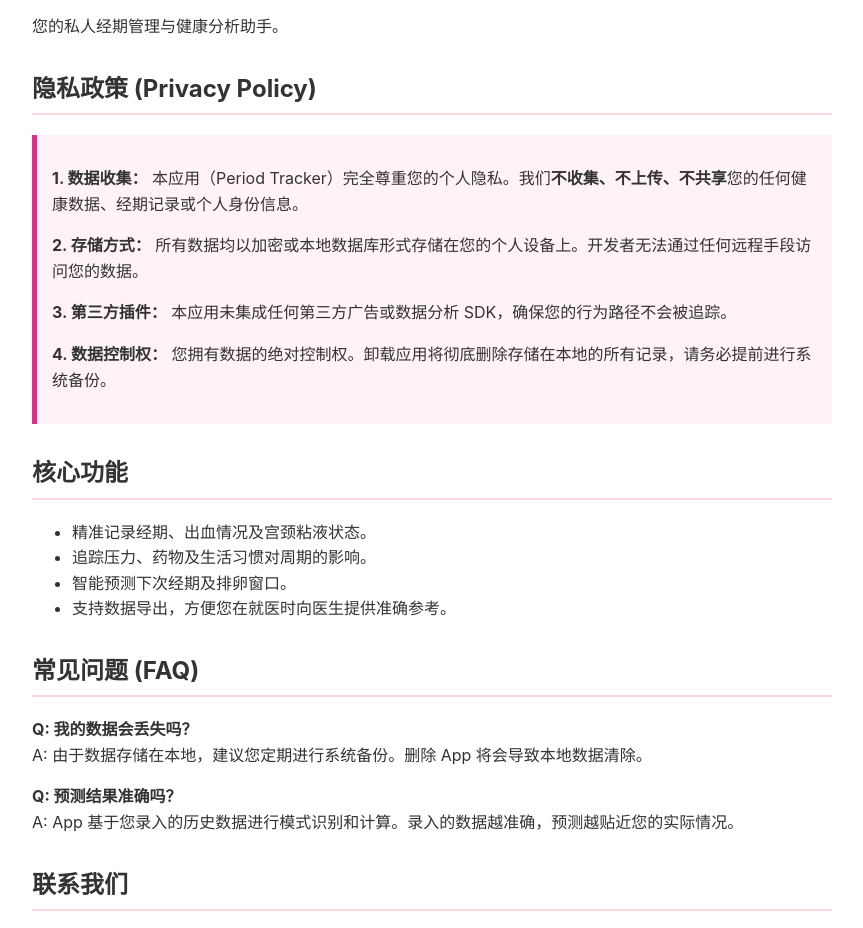
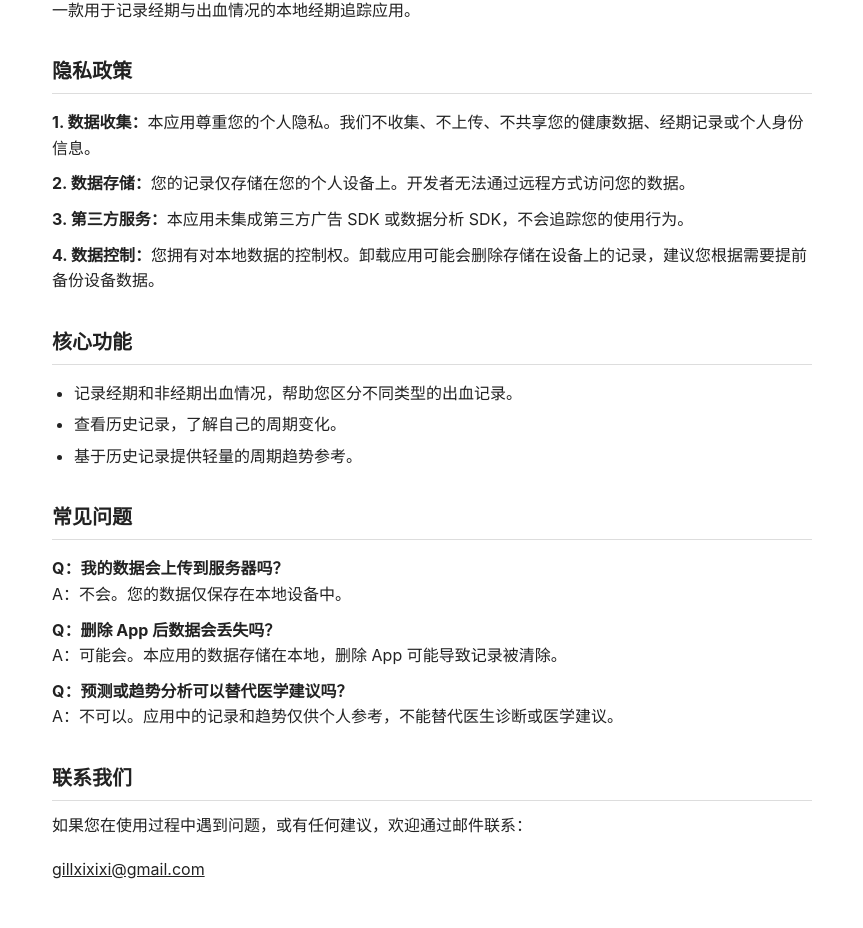
Before and after one commit to Traintotheuniverse/Period-Tracker-Support, a plain HTML site: page index.html in a window 1280 px wide. Shown: the part 100-1028 px from the top of the page, without its empty margins (208-1071 px from the left). After the commit the page ends 1006 px from the top, so only its background shows below. Drawn offline with Linux system fonts and the light colour scheme.

Commit message:
Update index.html

```diff
--- a/index.html
+++ b/index.html
@@ -1,48 +1,102 @@
 <!DOCTYPE html>
 <html lang="zh-CN">
 <head>
-    <meta charset="UTF-8">
-    <meta name="viewport" content="width=device-width, initial-scale=1.0">
+  <meta charset="UTF-8" />
+  <meta name="viewport" content="width=device-width, initial-scale=1.0" />
   <title>Period Tracker - 支持与隐私</title>
+
   <style>
-        body { font-family: -apple-system, BlinkMacSystemFont, "Segoe UI", Roboto, sans-serif; line-height: 1.6; color: #333; max-width: 800px; margin: 0 auto; padding: 20px; }
-        h1 { color: #d63384; }
-        h2 { border-bottom: 2px solid #f8d7da; padding-bottom: 5px; margin-top: 30px; }
-        .contact-btn { display: inline-block; background: #d63384; color: white; padding: 10px 20px; text-decoration: none; border-radius: 5px; margin-top: 10px; }
-        .privacy-note { background: #fff3f8; border-left: 5px solid #d63384; padding: 15px; margin: 20px 0; }
+    body {
+      font-family: -apple-system, BlinkMacSystemFont, "Segoe UI", Roboto, sans-serif;
+      line-height: 1.6;
+      max-width: 760px;
+      margin: 0 auto;
+      padding: 24px;
+      color: #222;
+      background: #fff;
+    }
+
+    h1 {
+      font-size: 28px;
+      margin-bottom: 8px;
+    }
+
+    h2 {
+      font-size: 20px;
+      margin-top: 32px;
+      margin-bottom: 12px;
+      border-bottom: 1px solid #ddd;
+      padding-bottom: 6px;
+    }
+
+    p {
+      margin: 10px 0;
+    }
+
+    ul {
+      padding-left: 22px;
+    }
+
+    li {
+      margin: 6px 0;
+    }
+
+    .section {
+      margin-top: 16px;
+    }
+
+    .contact-link {
+      display: inline-block;
+      margin-top: 8px;
+      color: inherit;
+      text-decoration: underline;
+    }
   </style>
 </head>
+
 <body>
+  <h1>Period Tracker</h1>
+  <p>一款用于记录经期与出血情况的本地经期追踪应用。</p>
 
-    <h1>Period Tracker</h1>
-    <p>您的私人经期管理与健康分析助手。</p>
+  <h2 id="privacy">隐私政策</h2>
 
-   <h2 id="privacy">隐私政策 (Privacy Policy)</h2>
-<div class="privacy-note">
-    <p><strong>1. 数据收集：</strong> 本应用（Period Tracker）完全尊重您的个人隐私。我们<strong>不收集、不上传、不共享</strong>您的任何健康数据、经期记录或个人身份信息。</p>
-    <p><strong>2. 存储方式：</strong> 所有数据均以加密或本地数据库形式存储在您的个人设备上。开发者无法通过任何远程手段访问您的数据。</p>
-    <p><strong>3. 第三方插件：</strong> 本应用未集成任何第三方广告或数据分析 SDK，确保您的行为路径不会被追踪。</p>
-    <p><strong>4. 数据控制权：</strong> 您拥有数据的绝对控制权。卸载应用将彻底删除存储在本地的所有记录，请务必提前进行系统备份。</p>
+  <div class="section">
+    <p><strong>1. 数据收集：</strong>本应用尊重您的个人隐私。我们不收集、不上传、不共享您的健康数据、经期记录或个人身份信息。</p>
+
+    <p><strong>2. 数据存储：</strong>您的记录仅存储在您的个人设备上。开发者无法通过远程方式访问您的数据。</p>
+
+    <p><strong>3. 第三方服务：</strong>本应用未集成第三方广告 SDK 或数据分析 SDK，不会追踪您的使用行为。</p>
+
+    <p><strong>4. 数据控制：</strong>您拥有对本地数据的控制权。卸载应用可能会删除存储在设备上的记录，建议您根据需要提前备份设备数据。</p>
   </div>
 
   <h2>核心功能</h2>
+
   <ul>
-        <li>精准记录经期、出血情况及宫颈粘液状态。</li>
-        <li>追踪压力、药物及生活习惯对周期的影响。</li>
-        <li>智能预测下次经期及排卵窗口。</li>
-        <li>支持数据导出，方便您在就医时向医生提供准确参考。</li>
+    <li>记录经期和非经期出血情况，帮助您区分不同类型的出血记录。</li>
+    <li>查看历史记录，了解自己的周期变化。</li>
+    <li>基于历史记录提供轻量的周期趋势参考。</li>
   </ul>
 
-    <h2>常见问题 (FAQ)</h2>
-    <p><strong>Q: 我的数据会丢失吗？</strong><br>
-    A: 由于数据存储在本地，建议您定期进行系统备份。删除 App 将会导致本地数据清除。</p>
+  <h2>常见问题</h2>
 
-    <p><strong>Q: 预测结果准确吗？</strong><br>
-    A: App 基于您录入的历史数据进行模式识别和计算。录入的数据越准确，预测越贴近您的实际情况。</p>
+  <div class="section">
+    <p><strong>Q：我的数据会上传到服务器吗？</strong><br />
+    A：不会。您的数据仅保存在本地设备中。</p>
+
+    <p><strong>Q：删除 App 后数据会丢失吗？</strong><br />
+    A：可能会。本应用的数据存储在本地，删除 App 可能导致记录被清除。</p>
+
+    <p><strong>Q：预测或趋势分析可以替代医学建议吗？</strong><br />
+    A：不可以。应用中的记录和趋势仅供个人参考，不能替代医生诊断或医学建议。</p>
+  </div>
 
   <h2>联系我们</h2>
-    <p>如果您在使用过程中遇到任何问题或有改进建议，请随时联系：</p>
-    <a href="mailto:your-email@example.com" class="contact-btn">发送邮件反馈</a>
 
+  <p>如果您在使用过程中遇到问题，或有任何建议，欢迎通过邮件联系：</p>
+
+  <a href="mailto:gillxixixi@gmail.com" class="contact-link">
+    gillxixixi@gmail.com
+  </a>
 </body>
 </html>
```
Lines whose indentation alone changed are shown as unchanged.
